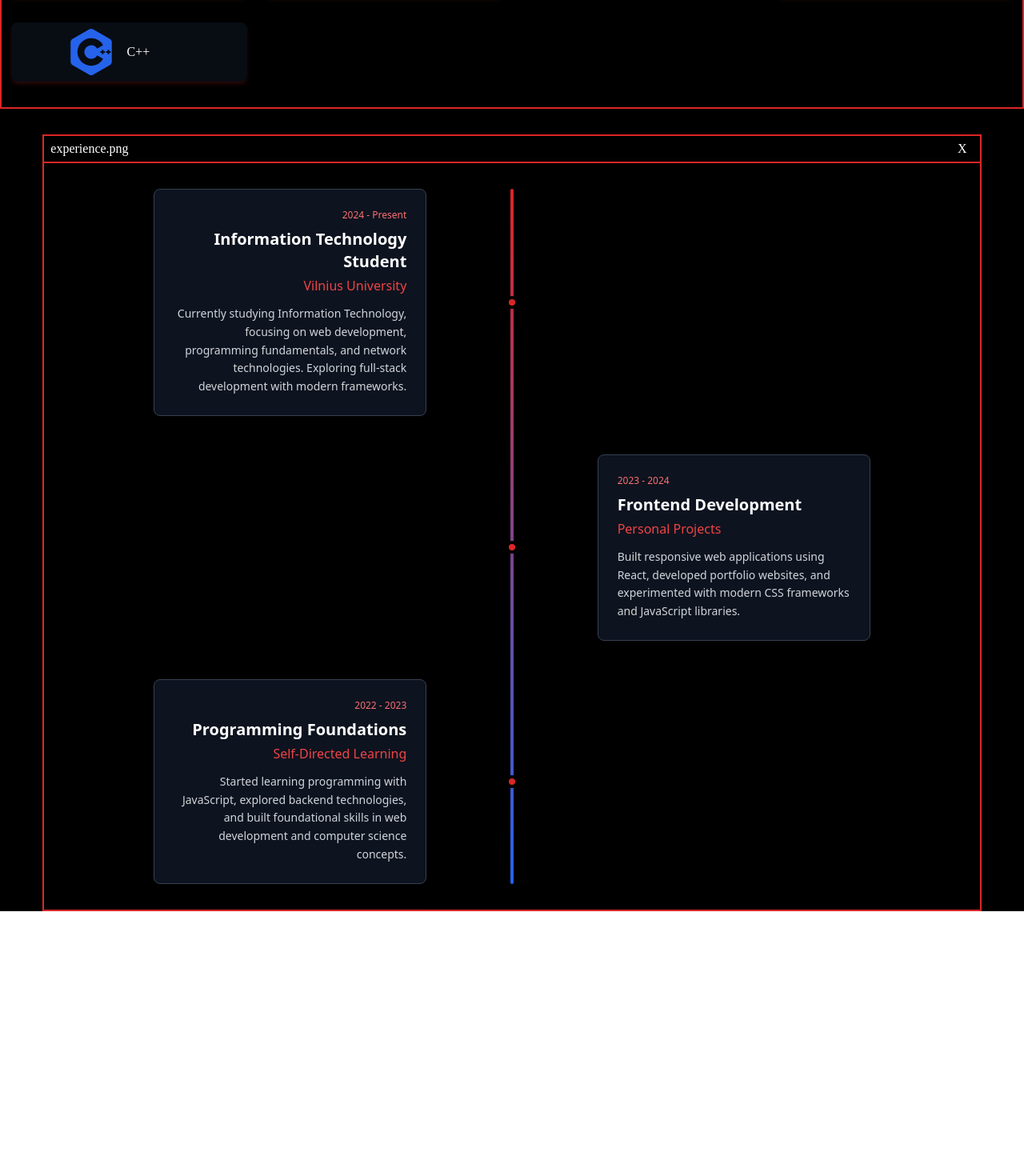
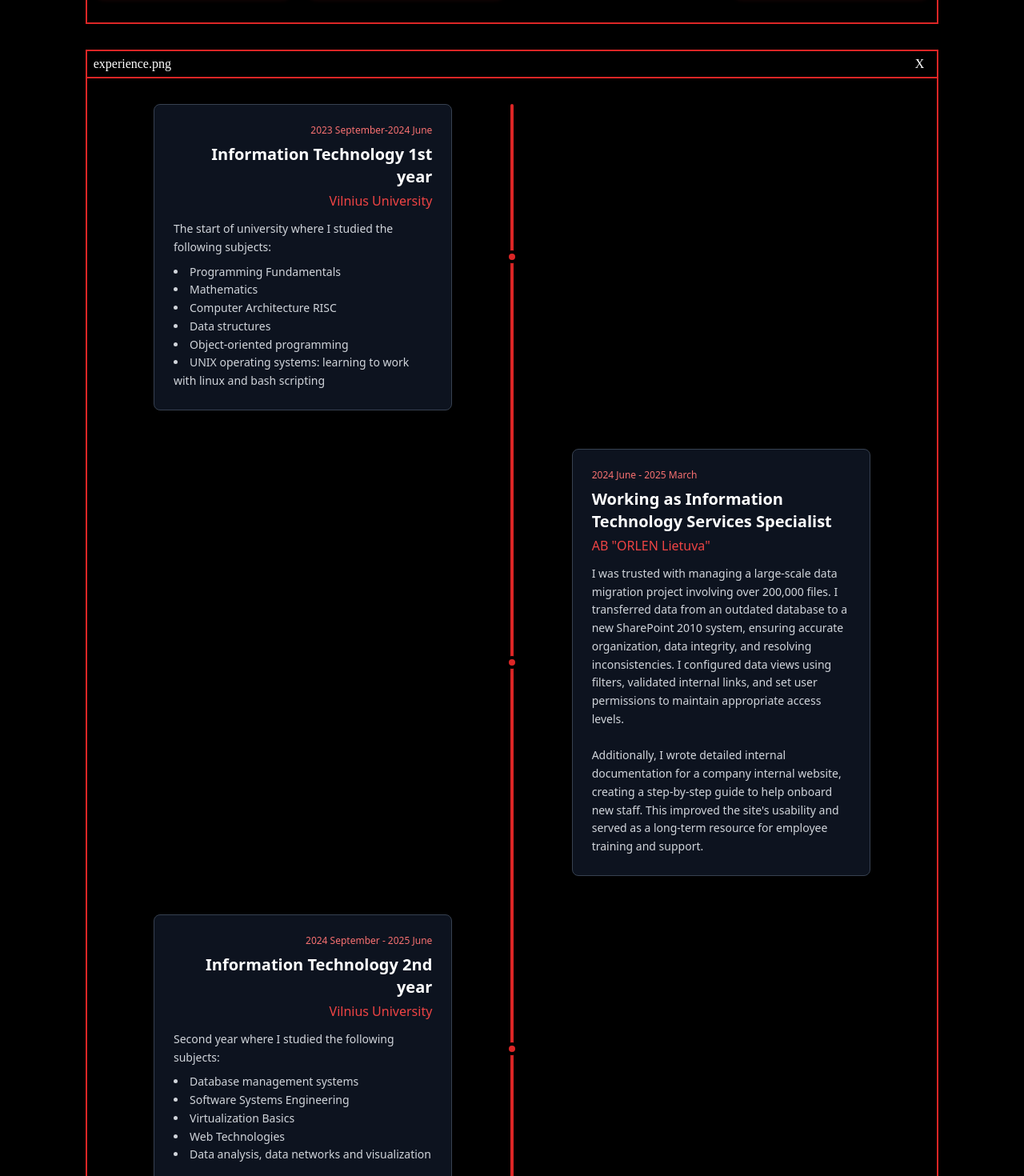
Before and after one commit to 32Butterfly/portfolio, a React (Create React App) app: page /#/aboutme in a window 1280 px wide. Shown: the part 460-1930 px from the top of the page at 80% size. Before the commit the page ends 1599 px from the top, so only its background shows below. Built offline with nearby package versions, Linux system fonts and the light colour scheme.

Commit message:
Improve the information provided. Hide scroll bar. Remove c++ as a skill. Change the width of about me page

```diff
--- a/src/components/Experience.jsx
+++ b/src/components/Experience.jsx
@@ -23,7 +23,7 @@
 
     return (
     <div className="flex flex-col items-center mt-8">
-        <div className="w-11/12 border-2 border-red-600 bg-black">
+        <div className="w-10/12 border-2 border-red-600 bg-black">
           <div className="flex justify-between items-center bg-black text-white px-2 py-1 border-b-2 border-red-600">
             <span className="select-none font-staatliches">experience.png</span>
             <button className="bg-black px-2 text-white font-staatliches">X</button>
@@ -32,7 +32,7 @@
           <div className="p-8">
             <div className="max-w-4xl mx-auto">
               <div className="relative">
-                <div className="absolute left-1/2 transform -translate-x-0.5 w-1 h-full bg-gradient-to-b from-red-600 to-blue-600 rounded-full"></div>
+                <div className="absolute left-1/2 transform -translate-x-0.5 w-1 h-full bg-red-600 rounded-full"></div>
 
                 <div className="space-y-12">
                     <div
@@ -44,20 +44,27 @@
                             transitionDelay: inView1 ? '200ms' : '0ms'
                         }}
                     >
-                    <div className="w-5/12 pr-8 text-right">
+                    <div className="w-5/12 text-right ">
                       <div className="bg-gray-900/80 hover:bg-gray-800/90 rounded-lg p-6 shadow-xl hover:shadow-red-500/20 transition-all duration-300 transform hover:-translate-y-1 border border-gray-700 hover:border-red-500/50">
-                        <time className="text-xs font-medium text-red-400 mb-2 block">2024 - Present</time>
-                        <h3 className="text-xl font-bold text-white mb-1">Information Technology Student</h3>
+                        <time className="text-xs font-medium text-red-400 mb-2 block">2023 September-2024 June</time>
+                        <h3 className="text-xl font-bold text-white mb-1">Information Technology 1st year</h3>
                         <h4 className="text-red-500 font-medium mb-3">Vilnius University</h4>
-                        <p className="text-gray-300 text-sm leading-relaxed">
-                          Currently studying Information Technology, focusing on web development, programming fundamentals, and network technologies. Exploring full-stack development with modern frameworks.
+                        <p className="text-gray-300 text-sm leading-relaxed text-left">
+                          The start of university where I studied the following subjects:
+                          <ul className="list-disc list-inside mt-2">
+                            <li>Programming Fundamentals</li>
+                            <li>Mathematics</li>
+                            <li>Computer Architecture RISC</li>
+                            <li>Data structures</li>
+                            <li>Object-oriented programming</li>
+                            <li>UNIX operating systems: learning to work with linux and bash scripting</li>
+                          </ul>
                         </p>
                       </div>
                     </div>
                     <div className="w-2/12 flex justify-center">
                       <div className="w-4 h-4 bg-red-600 rounded-full border-4 border-black shadow-lg transform transition-all duration-300 hover:scale-125 hover:bg-red-500"></div>
                     </div>
-                    <div className="w-5/12"></div>
                   </div>
 
                   <div
@@ -69,20 +76,25 @@
                         transitionDelay: inView2 ? '200ms' : '0ms'
                     }}
                   >
-                    <div className="w-5/12 pl-8 text-left">
+                    <div className="w-5/12 text-left">
                       <div className="bg-gray-900/80 hover:bg-gray-800/90 rounded-lg p-6 shadow-xl hover:shadow-red-500/20 transition-all duration-300 transform hover:-translate-y-1 border border-gray-700 hover:border-red-500/50">
-                        <time className="text-xs font-medium text-red-400 mb-2 block">2023 - 2024</time>
-                        <h3 className="text-xl font-bold text-white mb-1">Frontend Development</h3>
-                        <h4 className="text-red-500 font-medium mb-3">Personal Projects</h4>
+                        <time className="text-xs font-medium text-red-400 mb-2 block">2024 June - 2025 March </time>
+                        <h3 className="text-xl font-bold text-white mb-1">Working as Information Technology Services Specialist</h3>
+                        <h4 className="text-red-500 font-medium mb-3">AB "ORLEN Lietuva"</h4>
                         <p className="text-gray-300 text-sm leading-relaxed">
-                          Built responsive web applications using React, developed portfolio websites, and experimented with modern CSS frameworks and JavaScript libraries.
+                          I was trusted with managing a large-scale data migration project involving over 200,000 files. I
+                          transferred data from an outdated database to a new SharePoint 2010 system, ensuring accurate
+                          organization, data integrity, and resolving inconsistencies. I configured data views using filters,
+                          validated internal links, and set user permissions to maintain appropriate access levels.
+                          <br/><br/> Additionally, I wrote detailed internal documentation for a company internal website, creating
+                          a step-by-step guide to help onboard new staff. This improved the site's usability and served as a
+                          long-term resource for employee training and support.
                         </p>
                       </div>
                     </div>
                     <div className="w-2/12 flex justify-center">
                       <div className="w-4 h-4 bg-red-600 rounded-full border-4 border-black shadow-lg transform transition-all duration-300 hover:scale-125 hover:bg-red-500"></div>
                     </div>
-                    <div className="w-5/12"></div>
                   </div>
 
                   <div
@@ -94,20 +106,26 @@
                         transitionDelay: inView3 ? '200ms' : '0ms'
                     }}
                   >
-                    <div className="w-5/12 pr-8 text-right">
+                    <div className="w-5/12 text-right">
                       <div className="bg-gray-900/80 hover:bg-gray-800/90 rounded-lg p-6 shadow-xl hover:shadow-red-500/20 transition-all duration-300 transform hover:-translate-y-1 border border-gray-700 hover:border-red-500/50">
-                        <time className="text-xs font-medium text-red-400 mb-2 block">2022 - 2023</time>
-                        <h3 className="text-xl font-bold text-white mb-1">Programming Foundations</h3>
-                        <h4 className="text-red-500 font-medium mb-3">Self-Directed Learning</h4>
-                        <p className="text-gray-300 text-sm leading-relaxed">
-                          Started learning programming with JavaScript, explored backend technologies, and built foundational skills in web development and computer science concepts.
+                        <time className="text-xs font-medium text-red-400 mb-2 block">2024 September - 2025 June</time>
+                        <h3 className="text-xl font-bold text-white mb-1">Information Technology 2nd year</h3>
+                        <h4 className="text-red-500 font-medium mb-3">Vilnius University</h4>
+                        <p className="text-gray-300 text-sm leading-relaxed text-left">
+                          Second year where I studied the following subjects:
+                          <ul className="list-disc list-inside mt-2">
+                            <li>Database management systems</li>
+                            <li>Software Systems Engineering</li>
+                            <li>Virtualization Basics</li>
+                            <li>Web Technologies</li>
+                            <li>Data analysis, data networks and visualization</li>
+                          </ul>
                         </p>
                       </div>
                     </div>
                     <div className="w-2/12 flex justify-center">
                       <div className="w-4 h-4 bg-red-600 rounded-full border-4 border-black shadow-lg transform transition-all duration-300 hover:scale-125 hover:bg-red-500"></div>
                     </div>
-                    <div className="w-5/12"></div>
                   </div>
                 </div>
               </div>
--- a/src/components/TechStack.jsx
+++ b/src/components/TechStack.jsx
@@ -1,4 +1,4 @@
-import { SiJavascript, SiPhp, SiCplusplus, SiMysql, SiPostgresql, SiLaravel, SiAnsible, SiReact, SiGit, SiDocker, SiCisco } from 'react-icons/si';
+import { SiJavascript, SiPhp, SiMysql, SiPostgresql, SiLaravel, SiAnsible, SiReact, SiGit, SiDocker, SiCisco } from 'react-icons/si';
 import { FaJava } from 'react-icons/fa';
 
 function TechStack(){
@@ -7,7 +7,6 @@
         { icon: <a href = "https://developer.mozilla.org/en-US/docs/Web/JavaScript" target="_blank" rel="noopener noreferrer"><SiJavascript className="text-yellow-400" size={58} /> </a>, name: "JavaScript" },
         { icon: <a href = "https://www.php.net/" target="_blank" rel="noopener noreferrer"><SiPhp className="text-blue-500" size={58} /> </a>, name: "PHP" },
         { icon: <a href = "https://www.oracle.com/java/" target="_blank" rel="noopener noreferrer"><FaJava className="text-red-500" size={58} /> </a>, name: "Java" },
-        { icon: <a href = "https://cplusplus.com/" target="_blank" rel="noopener noreferrer"><SiCplusplus className="text-blue-600" size={58} /> </a>, name: "C++" },
       ];
 
       const frameworks = [
@@ -29,7 +28,7 @@
 
 
     return(
-        <div className="border-2 border-red-600 flex select-none overflow-hidden ">
+        <div className="w-10/12 mx-auto border-2 border-red-600 flex select-none overflow-hidden ">
             <div className="flex-1 flex flex-col gap-2 border-red-600">
                 <div className="flex flex-col space-y-8">
                 <h3 className="text-red-500 font-staatliches text-center text-3xl mt-4 animate-slideIn">Languages</h3>
--- a/src/index.css
+++ b/src/index.css
@@ -1,3 +1,12 @@
 @tailwind base;
 @tailwind components;
 @tailwind utilities;
+
+html {
+    overflow: scroll;
+    overflow-x: hidden;
+}
+::-webkit-scrollbar {
+    width: 0;  /* Remove scrollbar space */
+    background: transparent;  /* Make scrollbar invisible */
+}
--- a/src/pages/AboutMe.jsx
+++ b/src/pages/AboutMe.jsx
@@ -4,7 +4,7 @@
 function AboutMe() {
  return (
     <div className="min-h-screen border-red-600 bg-black flex flex-col">
-      <div className="flex justify-between items-center bg-black text-white px-2 py-1 border-2 border-red-600">
+      <div className="w-10/12 mx-auto flex justify-between items-center bg-black text-white px-2 py-1 border-2 border-red-600">
         <span className="select-none font-staatliches">tech_stack.png</span>
         <button className="bg-black px-2 text-white font-staatliches">X</button>
       </div>
--- a/src/pages/Home.jsx
+++ b/src/pages/Home.jsx
@@ -36,7 +36,7 @@
           </h1>
           <p className="mt-4 text-lg md:text-xl text-gray-300 max-w-3xl select-none leading-relaxed">
             <TypeWriterAnimation />
-            I study in{' '}
+             I'm 3rd year student in{' '}
             <a
               href="https://www.vu.lt/studijos/stojantiesiems/bakalauro-studiju-sarasas/informacines-technologijos"
               className="text-indigo-400 underline hover:text-indigo-300"
@@ -44,10 +44,8 @@
               rel="noopener noreferrer"
             >
               Information Technology
-            </a>{' '}at Vilnius University.
-            <p className='mt-4'>
-              I’m still exploring and experimenting with different areas in tech, but I’m interested in web programming and enjoy experimenting with how websites are built.
-            </p>
+            </a>{' '}at Vilnius University. With 9 months of working experience in the IT field.
+
             <p className='mt-4'>
               For more details about my skills, experience, and interests, check the <span className="text-indigo-400 font-semibold">About Me</span> section in the navigation bar.
             </p>
```
